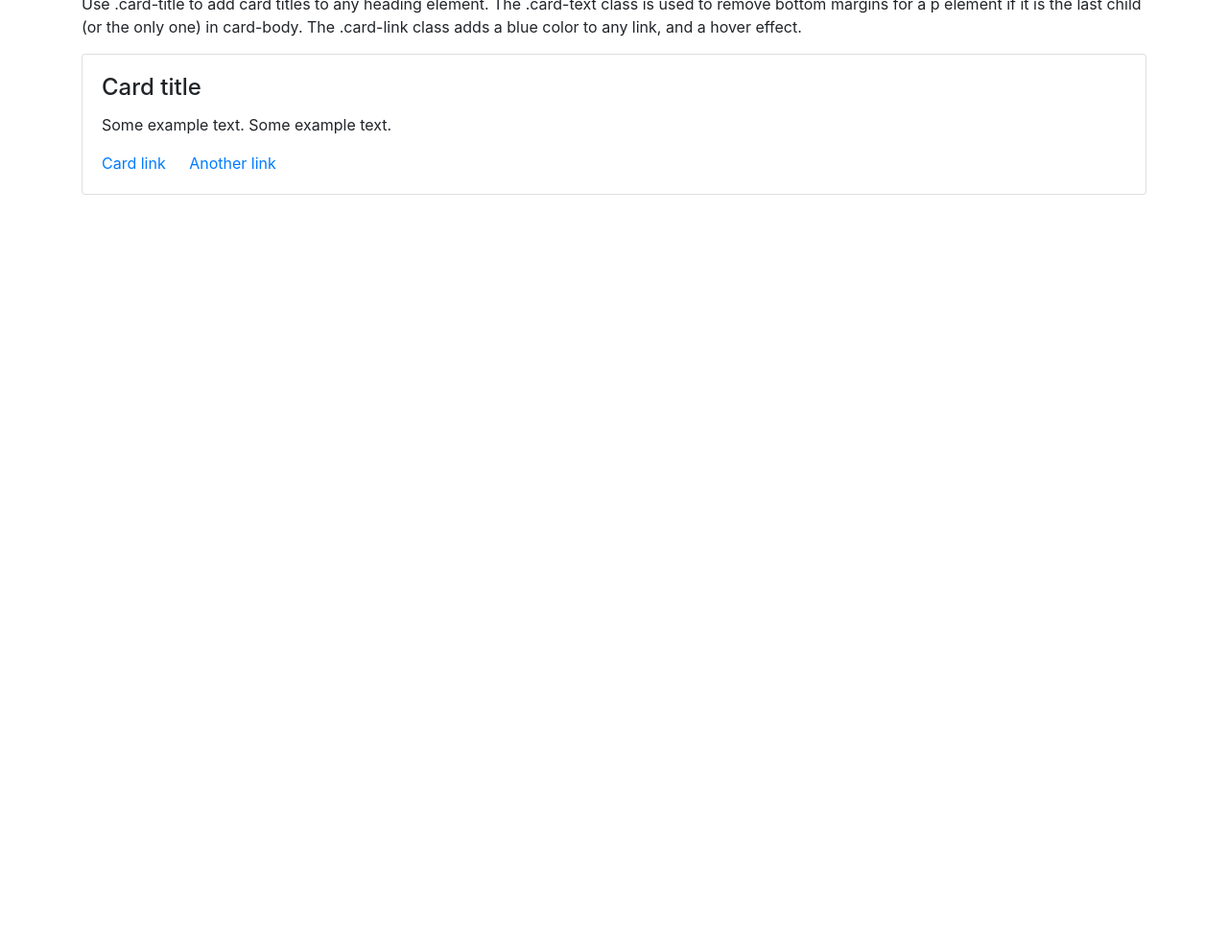
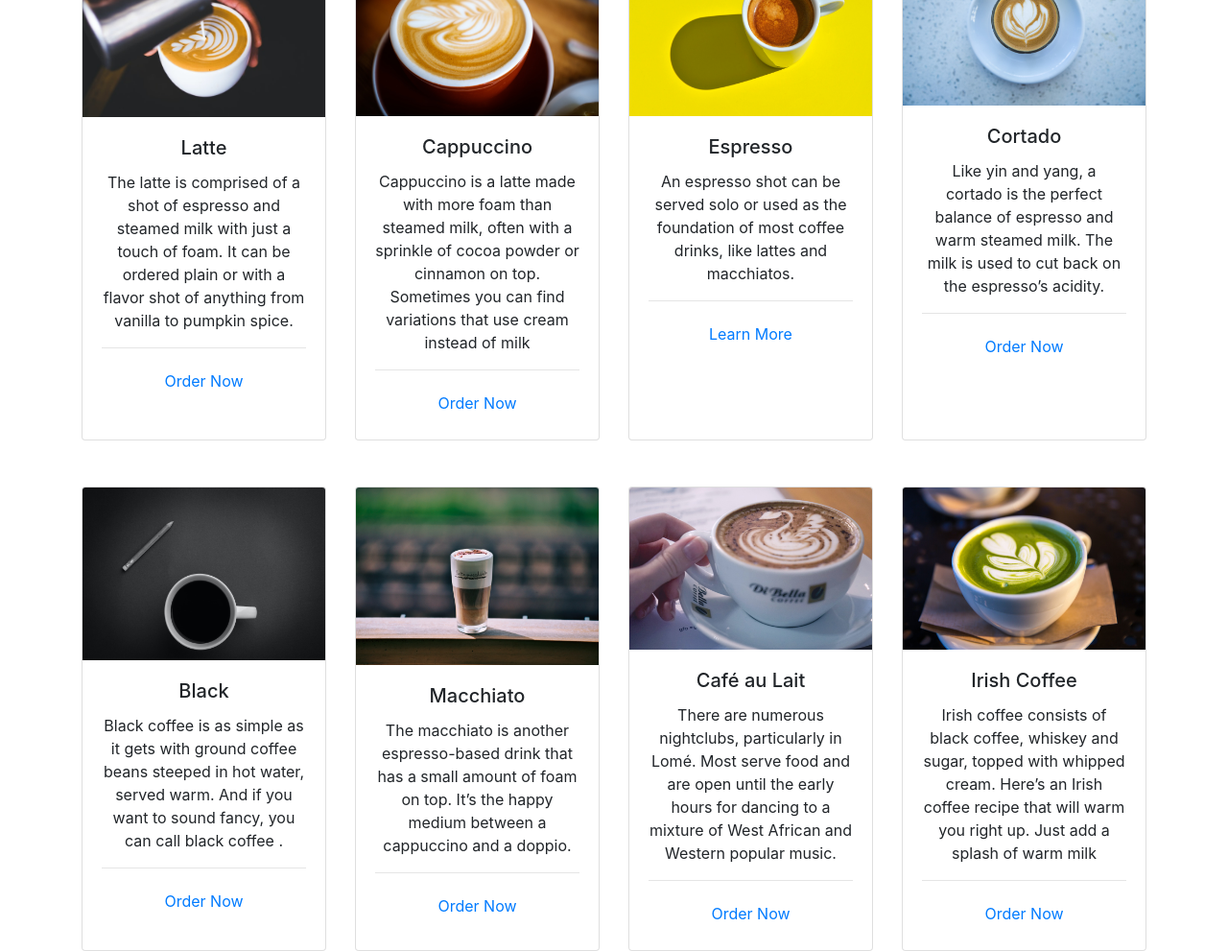
Before and after one commit to Dwaynebok/Design-component-1, a plain HTML site: page products.html in a window 1280 px wide. Shown: the part 344-1335 px from the top of the page at 96% size. Before the commit the page ends 800 px from the top, so only its background shows below. Drawn offline with nearby package versions, Linux system fonts and the light colour scheme.

Commit message:
added images, definitions and coffee types tp the products

```diff
--- a/productStyle.css
+++ b/productStyle.css
@@ -1,3 +1,7 @@
+body{
+    margin: 0;
+}
+
 .topNav{
     overflow: hidden;
     background-color: #333;
@@ -23,11 +27,36 @@
     color: white;
 }
 
-.topNav input{
+
+
+.wrapper {
+    text-align: -moz-center;
+
+}
+
+.button {
+    color: white;
+    background-color: royalblue;
+    display: inline-block;
+    border-radius: 15px;
+    width: 100px;
+    height: 50px;
+
+}
+
+.button:hover{
+    background-color: steelblue;
+}
+
+.button:active{
+    background-color: #474e5d;
+}
+
+#search {
+    display: block;
     float: right;
-    padding: 6px;
-    margin-top: 8px;
-    margin-right: 16px;
-    border: none;
-    font-size: 17px;
 }
+
+img{
+    max-height: 360px;
+}
--- a/products.html
+++ b/products.html
@@ -16,20 +16,90 @@
     <a href="aboutUs.html">About Us</a>
     <a href="contactForm.html">Contact Us</a>
     <label>
-        <input type="text" id="cMove" placeholder="Search..">
+        <input type="text" id="search" placeholder="Search..">
     </label>
 </div>
 
 <!--cards for products-->
+
 <div class="container">
-    <h2>Card titles, text, and links</h2>
-    <p>Use .card-title to add card titles to any heading element. The .card-text class is used to remove bottom margins for a p element if it is the last child (or the only one) in card-body. The .card-link class adds a blue color to any link, and a hover effect.</p>
-    <div class="card">
-        <div class="card-body">
-            <h4 class="card-title">Card title</h4>
-            <p class="card-text">Some example text. Some example text.</p>
-            <a href="#" class="card-link">Card link</a>
-            <a href="#" class="card-link">Another link</a>
+    <div class="card-deck mt-5">
+        <div class="card text-center">
+            <img src="coffee/coffee1.jpg" class="card-img-top" alt="coffee1">
+            <div class="card-body">
+                <h5 class="card-title">Latte</h5>
+                <p class="card-text">The latte is comprised of a shot of espresso and steamed milk with just a touch of foam. It can be ordered plain or with a flavor shot of anything from vanilla to pumpkin spice.</p>
+                <hr class="w-5">
+                <button type="button" class="btn btn-outline-primary" style="border: none;" >Order Now</button>
+
+            </div>
+        </div>
+        <div class="card text-center">
+            <img src="coffee/coffee2.jpg" class="card-img-top" alt="ivory coast" height="180px">
+            <div class="card-body">
+                <h5 class="card-title">Cappuccino</h5>
+                <p class="card-text" >Cappuccino is a latte made with more foam than steamed milk, often with a sprinkle of cocoa powder or cinnamon on top. Sometimes you can find variations that use cream instead of milk</p>
+                <hr class="w-10">
+                <button type="button" class="btn btn-outline-primary" style="border: none;" >Order Now</button>
+
+            </div>
+        </div>
+        <div class="card text-center">
+            <img src="coffee/coffee3.jpg" class="card-img-top" alt="south africa" height="180px">
+            <div class="card-body">
+                <h5 class="card-title">Espresso</h5>
+                <p class="card-text">An espresso shot can be served solo or used as the foundation of most coffee drinks, like lattes and macchiatos.</p>
+                <hr class="w-10">
+                <button type="button" class="btn btn-outline-primary" style="border: none;" >Learn More</button>
+
+            </div>
+        </div>
+        <div class="card text-center">
+            <img src="coffee/coffee4.jpg" class="card-img-top" alt="nigeria">
+            <div class="card-body">
+                <h5 class="card-title">Cortado</h5>
+                <p class="card-text">Like yin and yang, a cortado is the perfect balance of espresso and warm steamed milk. The milk is used to cut back on the espresso’s acidity.</p>
+                <hr class="w-10">
+                <button type="button" class="btn btn-outline-primary" style="border: none;" >Order Now</button>
+            </div>
+        </div>
+    </div>
+    <div class="card-deck mt-5">
+        <div class="card text-center h-2px   ">
+            <img src="coffee/coffee5.jpg" class="card-img-top" alt="Angola" height="180px">
+            <div class="card-body">
+                <h5 class="card-title">Black</h5>
+                <p class="card-text">Black coffee is as simple as it gets with ground coffee beans steeped in hot water, served warm. And if you want to sound fancy, you can call black coffee .</p>
+                <hr class="w-10">
+                <button type="button" class="btn btn-outline-primary" style="border: none;" >Order Now</button>
+            </div>
+        </div>
+        <div class="card text-center">
+            <img src="coffee/coffee%206.jpg" class="card-img-top" alt="coffee6" height="185px">
+            <div class="card-body">
+                <h5 class="card-title">Macchiato</h5>
+                <p class="card-text"> The macchiato is another espresso-based drink that has a small amount of foam on top. It’s the happy medium between a cappuccino and a doppio.
+                <hr class="w-15">
+                <button type="button" class="btn btn-outline-primary" style="border: none;" >Order Now</button>
+            </div>
+        </div>
+        <div class="card text-center">
+            <img src="coffee/coffee7.jpg" class="card-img-top" alt="Café au Lait">
+            <div class="card-body">
+                <h5 class="card-title">Café au Lait</h5>
+                <p class="card-text">There are numerous nightclubs, particularly in Lomé. Most serve food and are open until the early hours for dancing to a mixture of West African and Western popular music.</p>
+                <hr class="w-15">
+                <button type="button" class="btn btn-outline-primary" style="border: none;" >Order Now</button>
+            </div>
+        </div>
+        <div class="card text-center">
+            <img src="coffee/coffee8.jpg" class="card-img-top" alt="Irish">
+            <div class="card-body">
+                <h5 class="card-title">Irish Coffee</h5>
+                <p class="card-text">Irish coffee consists of black coffee, whiskey and sugar, topped with whipped cream. Here’s an Irish coffee recipe that will warm you right up. Just add a splash of warm milk</p>
+                <hr class="w-15">
+                <button type="button" class="btn btn-outline-primary" style="border: none;" >Order Now</button>
+            </div>
         </div>
     </div>
 </div>
```
Also changed, not shown: contactForm.css (+9 -5 lines), contactForm.html (+1 -1 lines), coffee/banner.jpg (added), coffee/coffee 6.jpg (added), coffee/coffee1.jpg (added), coffee/coffee2.jpg (added), coffee/coffee3.jpg (added), coffee/coffee4.jpg (added), coffee/coffee5.jpg (added), coffee/coffee7.jpg (added), coffee/coffee8.jpg (added), coffee/coffee9.jpg (added).
